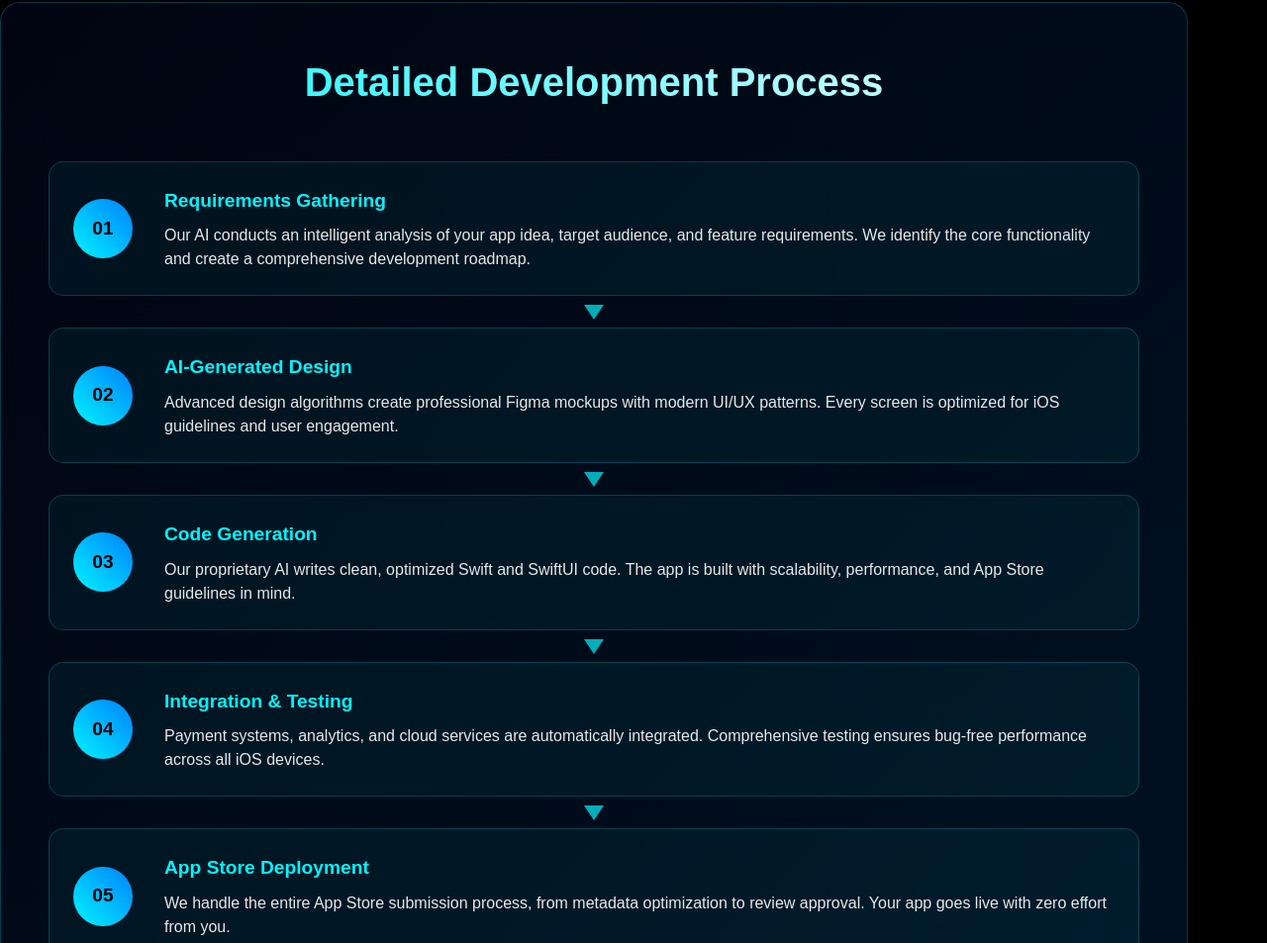
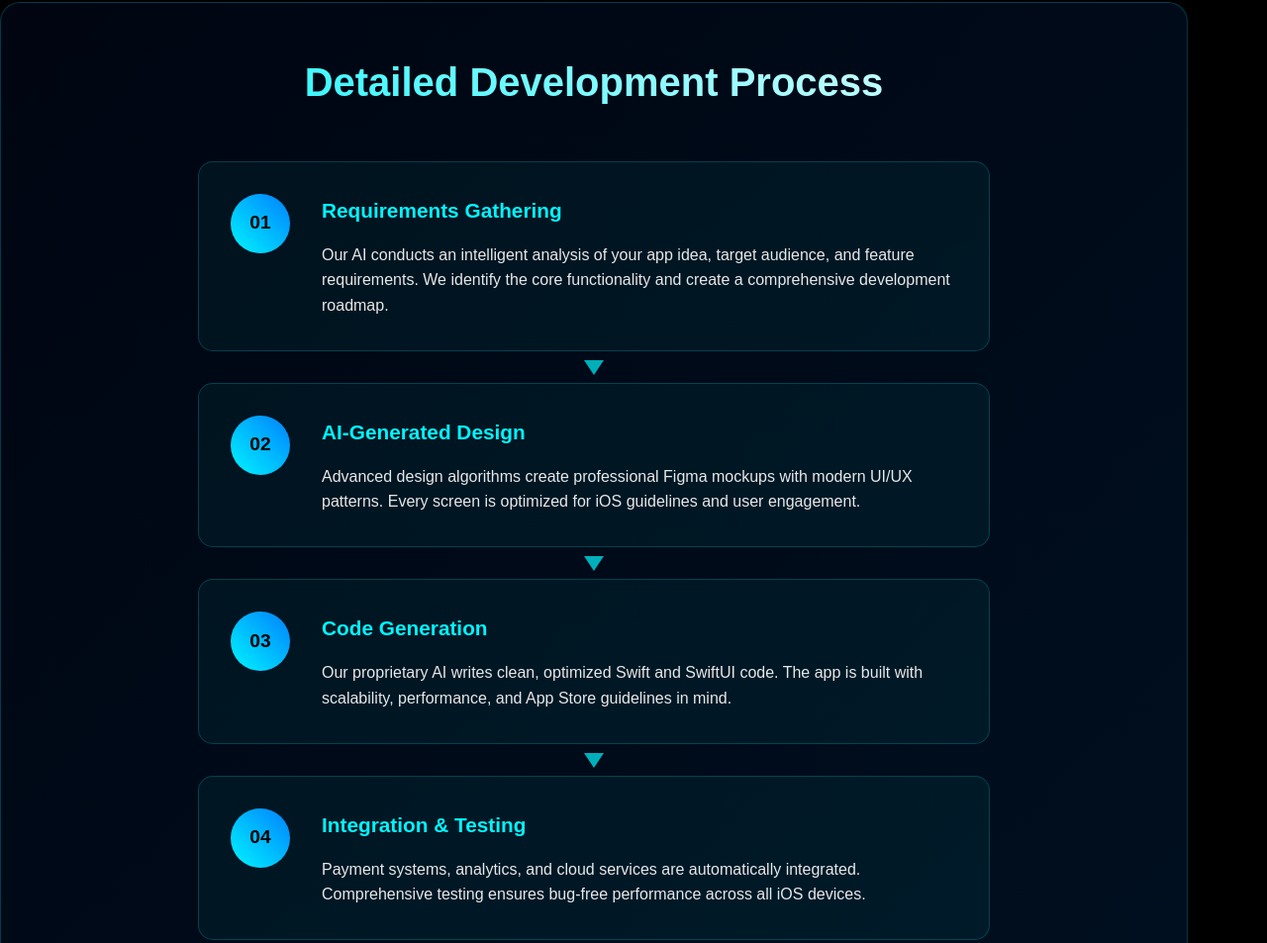
Before and after one commit to AishaBaliyan/aishabaliyan.github.io, a plain HTML site: page index.html in a window 1280 px wide. Shown: the part 2775-3728 px from the top of the page at 99% size. Drawn offline with Linux system fonts and the light colour scheme.

Commit message:
Update index.html

```diff
--- a/index.html
+++ b/index.html
@@ -502,18 +502,21 @@
             flex-direction: column;
             gap: 2rem;
             position: relative;
+            max-width: 800px;
+            margin: 0 auto;
         }
 
         .flow-step {
             display: flex;
-            align-items: center;
+            align-items: flex-start;
             gap: 2rem;
-            padding: 1.5rem;
+            padding: 2rem;
             background: rgba(0, 245, 255, 0.05);
             border-radius: 15px;
             border: 1px solid rgba(0, 245, 255, 0.2);
             transition: all 0.3s ease;
             position: relative;
+            min-height: 140px;
         }
 
         .flow-step:hover {
@@ -571,15 +574,20 @@
             left: 100%;
         }
 
+        .flow-content {
+            flex: 1;
+        }
+
         .flow-content h3 {
             color: #00f5ff;
-            margin-bottom: 0.5rem;
-            font-size: 1.2rem;
+            margin-bottom: 1rem;
+            font-size: 1.3rem;
         }
 
         .flow-content p {
             opacity: 0.9;
-            line-height: 1.5;
+            line-height: 1.6;
+            font-size: 1rem;
         }
 
         /* Process Section */
```
